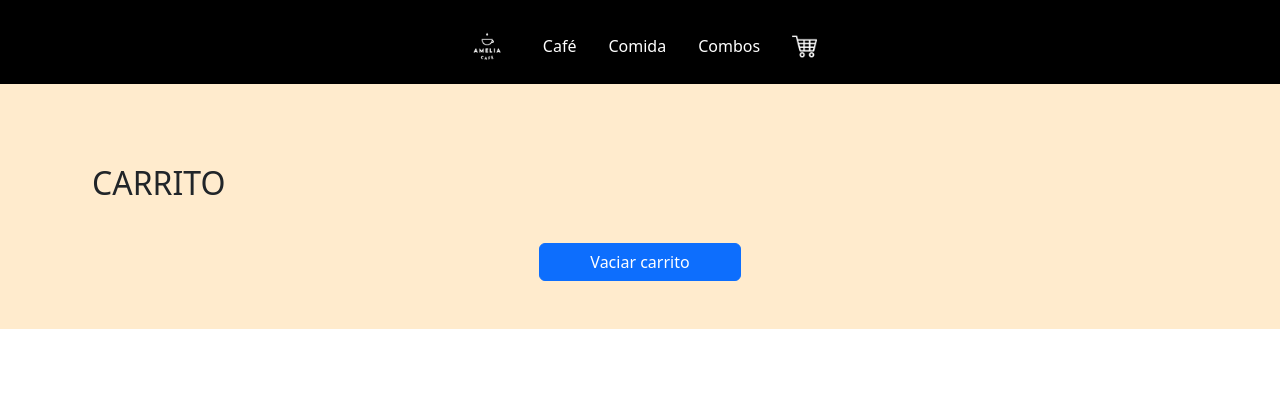
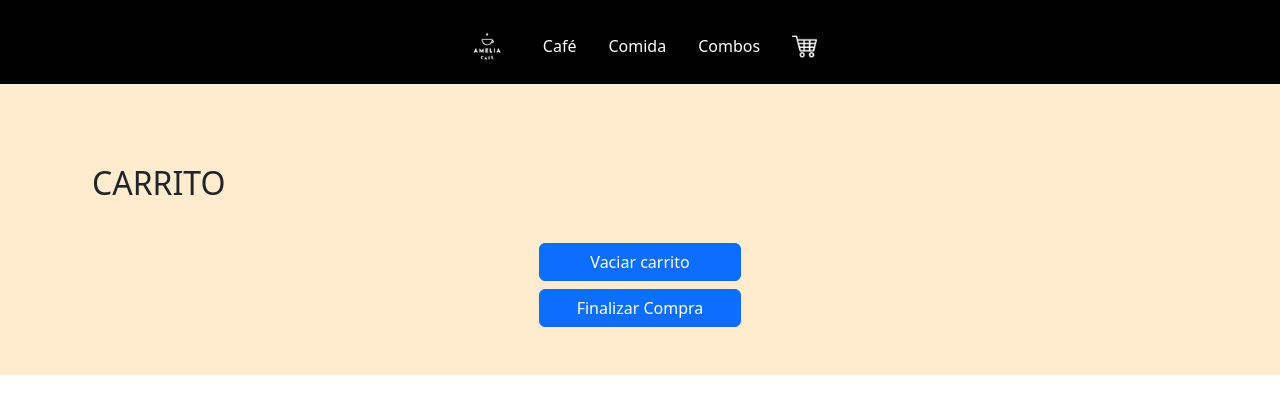
Before and after one commit to rodrigosivori/reactjs-proyecto, a React (Create React App) app: page /cart in a window 1280 px wide. Shown: the top 414 px of the page. Built offline with nearby package versions, Linux system fonts and the light colour scheme.

Commit message:
Cart View

```diff
--- a/src/componentes/Cart.jsx
+++ b/src/componentes/Cart.jsx
@@ -23,6 +23,9 @@
         <div className='row justify-content-center' >
             <button className='col-2 btn btn-primary ' onClick={clearAll}>Vaciar carrito</button>
         </div>
+        <div className='row justify-content-center pt-2' >
+            <button className='col-2 btn btn-primary '>Finalizar Compra</button>
+        </div>
     </div>
     );
 };
```
